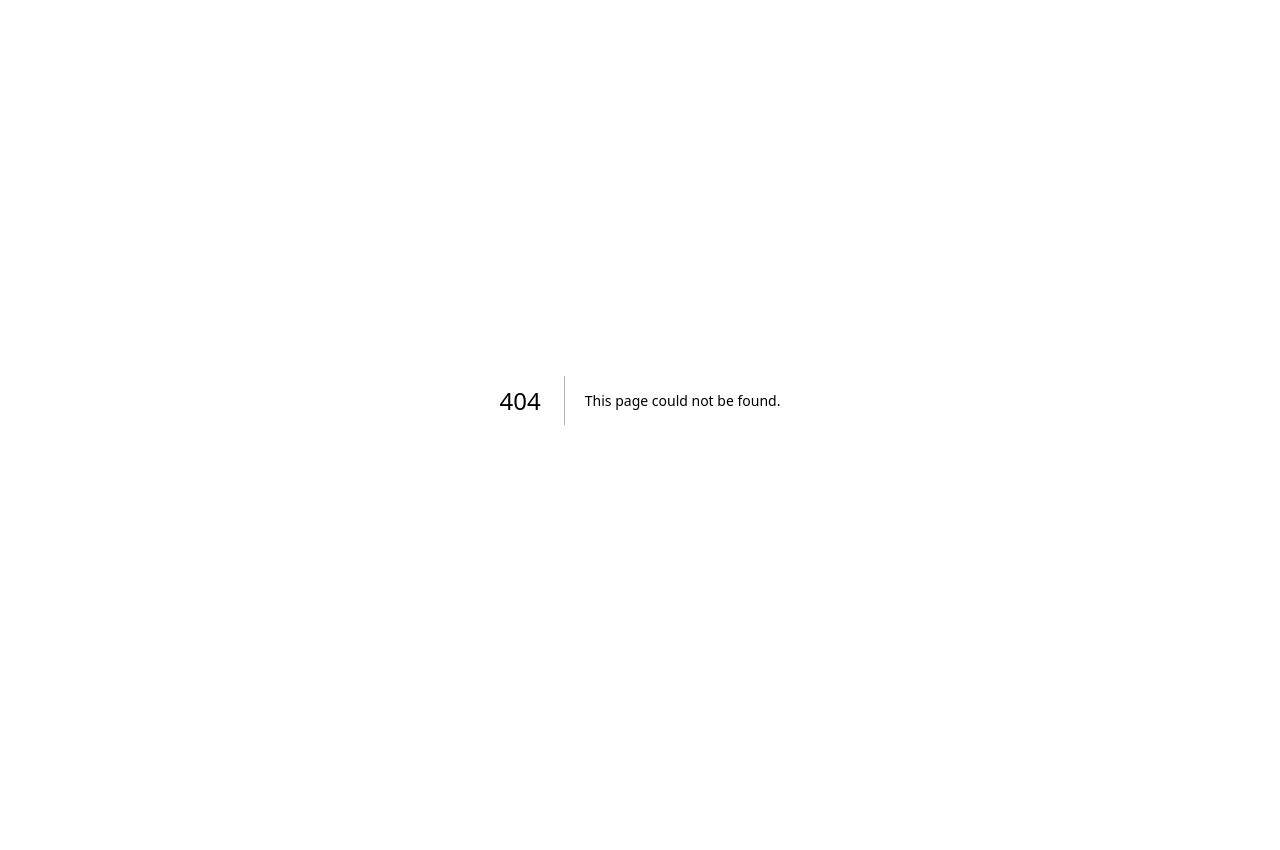
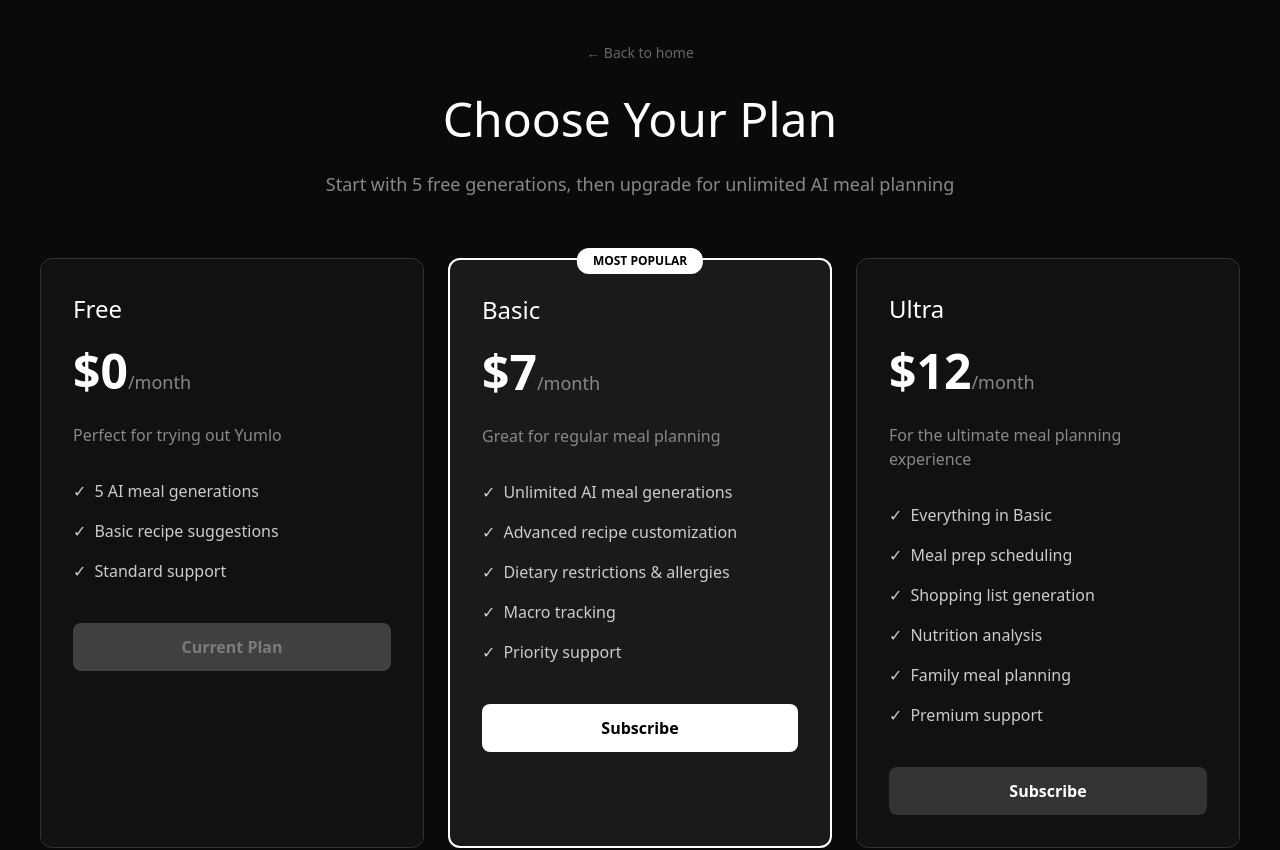
Before and after one commit to tommys0/yumlo.app, a Next.js app: page /pricing in a window 1280 px wide. Before the commit this address had no page. Shown: the top 850 px of the page. Before the commit the page ends 800 px from the top, so only its background shows below. Built offline with nearby package versions, Linux system fonts and the light colour scheme; no server answers.

Commit message:
Add pricing page with three tiers and current plan detection

```diff
--- /dev/null
+++ b/app/pricing/page.tsx
@@ -0,0 +1,247 @@
+'use client';
+
+import { useState, useEffect } from 'react';
+import { useRouter } from 'next/navigation';
+import Link from 'next/link';
+
+const plans = [
+  {
+    name: 'Free',
+    price: '$0',
+    period: '/month',
+    description: 'Perfect for trying out Yumlo',
+    features: [
+      '5 AI meal generations',
+      'Basic recipe suggestions',
+      'Standard support',
+    ],
+    priceId: null, // Free tier
+    buttonText: 'Get Started',
+    popular: false,
+  },
+  {
+    name: 'Basic',
+    price: '$7',
+    period: '/month',
+    description: 'Great for regular meal planning',
+    features: [
+      'Unlimited AI meal generations',
+      'Advanced recipe customization',
+      'Dietary restrictions & allergies',
+      'Macro tracking',
+      'Priority support',
+    ],
+    priceId: process.env.NEXT_PUBLIC_STRIPE_BASIC_PRICE_ID,
+    buttonText: 'Subscribe',
+    popular: true,
+  },
+  {
+    name: 'Ultra',
+    price: '$12',
+    period: '/month',
+    description: 'For the ultimate meal planning experience',
+    features: [
+      'Everything in Basic',
+      'Meal prep scheduling',
+      'Shopping list generation',
+      'Nutrition analysis',
+      'Family meal planning',
+      'Premium support',
+    ],
+    priceId: process.env.NEXT_PUBLIC_STRIPE_ULTRA_PRICE_ID,
+    buttonText: 'Subscribe',
+    popular: false,
+  },
+];
+
+export default function PricingPage() {
+  const router = useRouter();
+  const [loading, setLoading] = useState<string | null>(null);
+  const [currentPlan, setCurrentPlan] = useState<string | null>(null);
+
+  useEffect(() => {
+    // Fetch user's current subscription
+    const fetchUserPlan = async () => {
+      try {
+        const response = await fetch('/api/user/subscription');
+        const data = await response.json();
+        if (data.subscription_plan) {
+          setCurrentPlan(data.subscription_plan);
+        }
+      } catch (error) {
+        console.error('Error fetching user plan:', error);
+      }
+    };
+    fetchUserPlan();
+  }, []);
+
+  const handleSubscribe = async (priceId: string | null, planName: string) => {
+    if (!priceId) {
+      // Free tier - redirect to register
+      router.push('/register');
+      return;
+    }
+
+    setLoading(planName);
+
+    try {
+      const response = await fetch('/api/stripe/create-checkout-session', {
+        method: 'POST',
+        headers: {
+          'Content-Type': 'application/json',
+        },
+        body: JSON.stringify({ priceId }),
+      });
+
+      const data = await response.json();
+
+      if (!response.ok) {
+        console.error('API Error:', data);
+        alert(`Error: ${data.error || 'Failed to create checkout session'}`);
+        return;
+      }
+
+      if (data.url) {
+        window.location.href = data.url;
+      } else {
+        console.error('No checkout URL received:', data);
+        alert('Failed to start checkout. Please try again.');
+      }
+    } catch (error) {
+      console.error('Error:', error);
+      alert('An error occurred. Please try again.');
+    } finally {
+      setLoading(null);
+    }
+  };
+
+  return (
+    <div style={{ minHeight: '100vh', padding: '40px 20px', background: '#0a0a0a' }}>
+      <div style={{ maxWidth: '1200px', margin: '0 auto' }}>
+        {/* Header */}
+        <div style={{ textAlign: 'center', marginBottom: '60px' }}>
+          <Link
+            href="/"
+            style={{
+              color: '#666',
+              textDecoration: 'none',
+              fontSize: '14px',
+              marginBottom: '20px',
+              display: 'inline-block',
+            }}
+          >
+            ← Back to home
+          </Link>
+          <h1 style={{ fontSize: '48px', marginBottom: '16px', color: '#fff' }}>
+            Choose Your Plan
+          </h1>
+          <p style={{ fontSize: '18px', color: '#888' }}>
+            Start with 5 free generations, then upgrade for unlimited AI meal planning
+          </p>
+        </div>
+
+        {/* Pricing Cards */}
+        <div
+          style={{
+            display: 'grid',
+            gridTemplateColumns: 'repeat(auto-fit, minmax(300px, 1fr))',
+            gap: '24px',
+            marginBottom: '40px',
+          }}
+        >
+          {plans.map((plan) => (
+            <div
+              key={plan.name}
+              style={{
+                background: plan.popular ? '#1a1a1a' : '#111',
+                border: plan.popular ? '2px solid #fff' : '1px solid #333',
+                borderRadius: '12px',
+                padding: '32px',
+                position: 'relative',
+                transition: 'transform 0.2s',
+              }}
+              onMouseEnter={(e) => {
+                e.currentTarget.style.transform = 'translateY(-4px)';
+              }}
+              onMouseLeave={(e) => {
+                e.currentTarget.style.transform = 'translateY(0)';
+              }}
+            >
+              {plan.popular && (
+                <div
+                  style={{
+                    position: 'absolute',
+                    top: '-12px',
+                    left: '50%',
+                    transform: 'translateX(-50%)',
+                    background: '#fff',
+                    color: '#000',
+                    padding: '4px 16px',
+                    borderRadius: '12px',
+                    fontSize: '12px',
+                    fontWeight: 'bold',
+                  }}
+                >
+                  MOST POPULAR
+                </div>
+              )}
+
+              <h3 style={{ fontSize: '24px', marginBottom: '8px', color: '#fff' }}>
+                {plan.name}
+              </h3>
+              <div style={{ marginBottom: '16px' }}>
+                <span style={{ fontSize: '48px', fontWeight: 'bold', color: '#fff' }}>
+                  {plan.price}
+                </span>
+                <span style={{ fontSize: '18px', color: '#888' }}>{plan.period}</span>
+              </div>
+              <p style={{ color: '#888', marginBottom: '24px' }}>{plan.description}</p>
+
+              <ul style={{ listStyle: 'none', padding: 0, marginBottom: '32px' }}>
+                {plan.features.map((feature) => (
+                  <li
+                    key={feature}
+                    style={{
+                      padding: '8px 0',
+                      color: '#ccc',
+                      display: 'flex',
+                      alignItems: 'center',
+                    }}
+                  >
+                    <span style={{ marginRight: '8px' }}>✓</span>
+                    {feature}
+                  </li>
+                ))}
+              </ul>
+
+              <button
+                onClick={() => handleSubscribe(plan.priceId, plan.name)}
+                disabled={loading === plan.name || currentPlan === plan.priceId}
+                style={{
+                  width: '100%',
+                  padding: '12px',
+                  fontSize: '16px',
+                  fontWeight: 'bold',
+                  background: currentPlan === plan.priceId ? '#555' : (plan.popular ? '#fff' : '#333'),
+                  color: currentPlan === plan.priceId ? '#aaa' : (plan.popular ? '#000' : '#fff'),
+                  border: 'none',
+                  borderRadius: '8px',
+                  cursor: (loading === plan.name || currentPlan === plan.priceId) ? 'not-allowed' : 'pointer',
+                  opacity: (loading === plan.name || currentPlan === plan.priceId) ? 0.7 : 1,
+                }}
+              >
+                {loading === plan.name ? 'Loading...' : currentPlan === plan.priceId ? 'Current Plan' : plan.buttonText}
+              </button>
+            </div>
+          ))}
+        </div>
+
+        {/* FAQ or additional info */}
+        <div style={{ textAlign: 'center', color: '#666', fontSize: '14px' }}>
+          <p>All plans include access to our AI-powered meal planning features.</p>
+          <p>Cancel anytime. No hidden fees.</p>
+        </div>
+      </div>
+    </div>
+  );
+}
```
